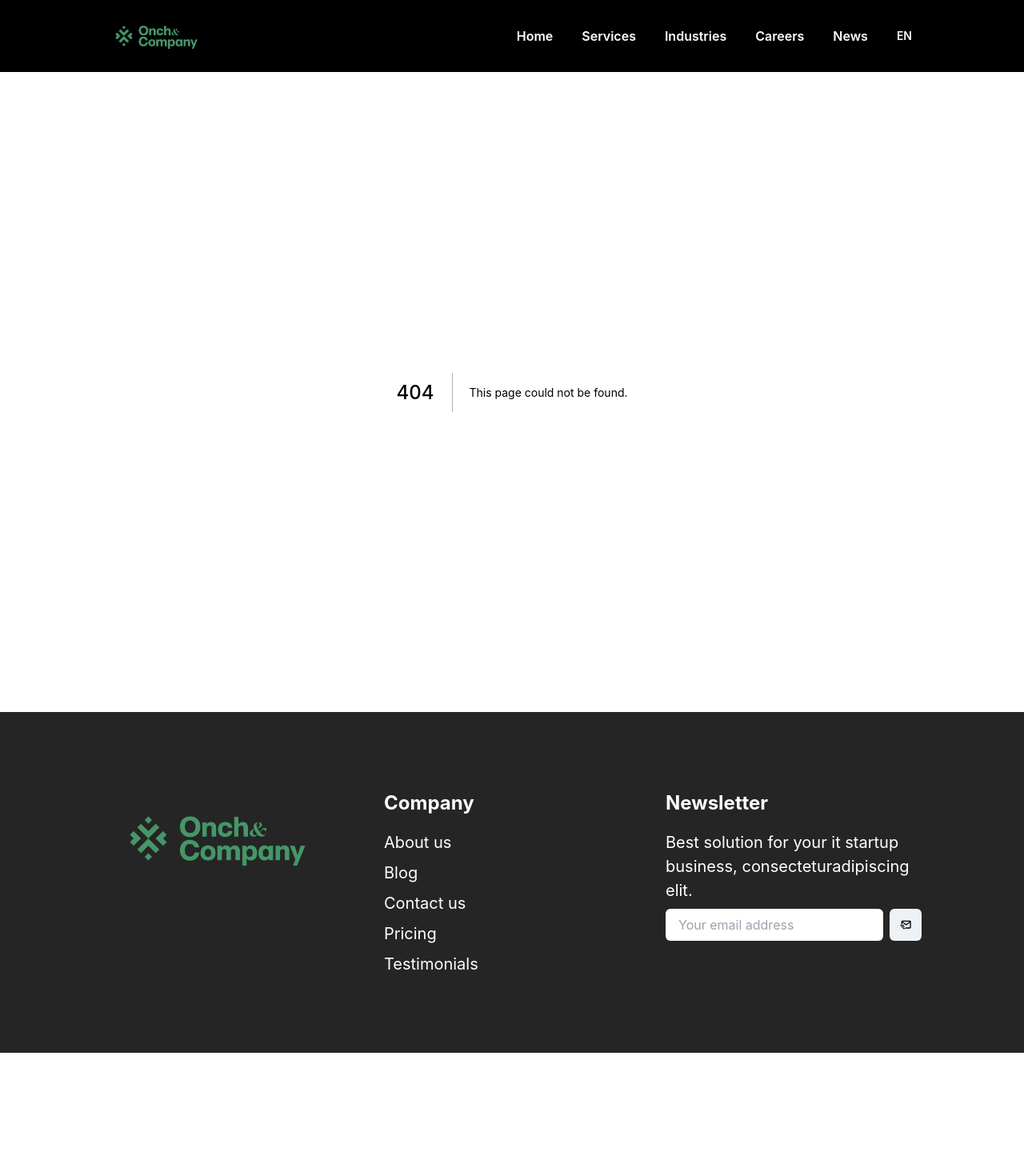
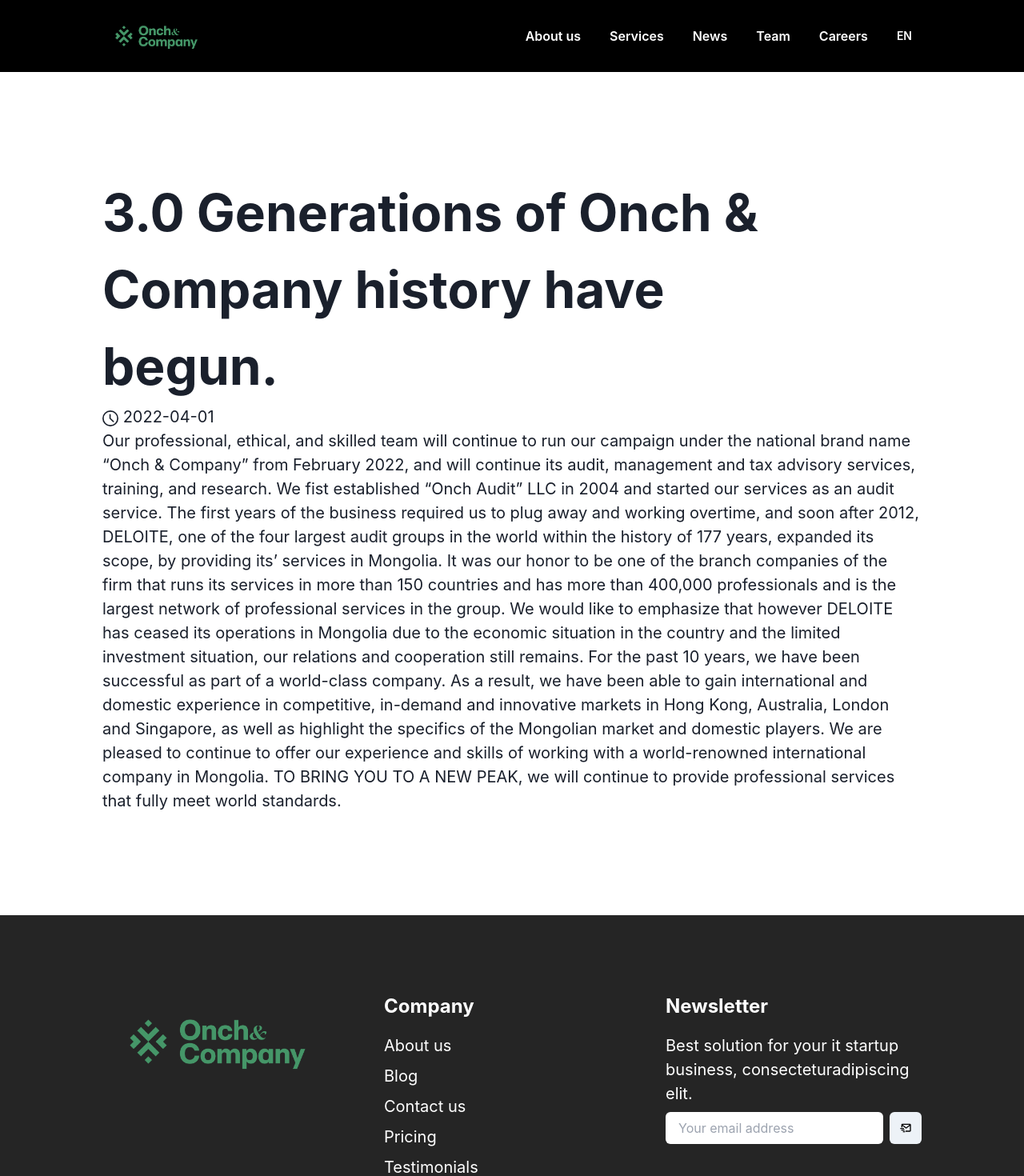
Before and after one commit to tergel-sama/onch, a Next.js app: page /news/1 in a window 1280 px wide. Before the commit this address had no page. Shown: the top 1470 px of the page at 80% size. Before the commit the page ends 1316 px from the top, so only its background shows below. Built offline with nearby package versions, Linux system fonts and the light colour scheme.

Commit message:
adding new page

```diff
--- a/components/Navbar.js
+++ b/components/Navbar.js
@@ -1,4 +1,5 @@
 import React from "react";
+import { useRouter } from "next/router";
 
 import {
   chakra,
@@ -19,6 +20,7 @@
 
 export default function Navbar() {
   const mobileNav = useDisclosure();
+  const router = useRouter();
 
   return (
     <React.Fragment>
@@ -52,11 +54,24 @@
               color="white"
               display={{ base: "none", md: "inline-flex" }}
             >
-              <Button variant="ghost">Home</Button>
-              <Button variant="ghost">Services</Button>
-              <Button variant="ghost">Industries</Button>
-              <Button variant="ghost">Careers</Button>
-              <Button variant="ghost">News</Button>
+              <Button onClick={() => router.push("/#aboutUs")} variant="ghost">
+                About us
+              </Button>
+              <Button
+                onClick={() => router.push("/#ourServices")}
+                variant="ghost"
+              >
+                Services
+              </Button>
+              <Button onClick={() => router.push("/#news")} variant="ghost">
+                News
+              </Button>
+              <Button onClick={() => router.push("/#manaTeam")} variant="ghost">
+                Team
+              </Button>
+              <Button onClick={() => router.push("/#careers")} variant="ghost">
+                Careers
+              </Button>
             </HStack>
             <Button colorScheme="brand" size="sm">
               EN
@@ -91,8 +106,12 @@
                   onClick={mobileNav.onClose}
                 />
 
-                <Button w="full" variant="ghost">
-                  Features
+                <Button
+                  onClick={() => router.push("/#aboutUs")}
+                  w="full"
+                  variant="ghost"
+                >
+                  About us
                 </Button>
                 <Button w="full" variant="ghost">
                   Pricing
--- a/pages/index.js
+++ b/pages/index.js
@@ -21,21 +21,31 @@
       {/* {t("myKey")} */}
 
       <main className="bg-white max-w-[1920px] overflow-hidden m-auto">
+        <section id="aboutUs">
           <Box p={{ md: 32, base: 6 }}>
             <AboutUs />
           </Box>
-        <Box p={{ md: 32, base: 6 }}>
+        </section>
+        <section id="ourServices">
+          <Box px={{ md: 32, base: 6 }}>
             <OurServices />
           </Box>
+        </section>
+        <section id="news">
           <Box px={{ md: 32, base: 6 }}>
             <HomeNews />
           </Box>
+        </section>
+        <section id="manaTeam">
           <Box px={{ md: 32, base: 6 }}>
             <Manateam />
           </Box>
+        </section>
+        <section id="careers">
           <Box px={{ md: 32, base: 6 }}>
             <Career />
           </Box>
+        </section>
         <Box py={{ md: 20, base: 6 }} />
       </main>
     </>
--- /dev/null
+++ b/pages/news/[id].js
@@ -0,0 +1,44 @@
+import { Box, Image, Text } from "@chakra-ui/react";
+import { TimeIcon } from "@chakra-ui/icons";
+
+export default function ItemNews() {
+  return (
+    <>
+      <Box p={{ md: 32, base: 6 }}>
+        <Text w={"920px"} fontSize={"64px"} fontWeight={"bold"}>
+          3.0 Generations of Onch & Company history have begun.
+        </Text>
+        <Text fontSize={"20px"}>
+          <TimeIcon /> 2022-04-01
+        </Text>
+        <Image />
+        <Text fontSize={"20px"}>
+          Our professional, ethical, and skilled team will continue to run our
+          campaign under the national brand name “Onch & Company” from February
+          2022, and will continue its audit, management and tax advisory
+          services, training, and research. We fist established “Onch Audit” LLC
+          in 2004 and started our services as an audit service. The first years
+          of the business required us to plug away and working overtime, and
+          soon after 2012, DELOITE, one of the four largest audit groups in the
+          world within the history of 177 years, expanded its scope, by
+          providing its’ services in Mongolia. It was our honor to be one of the
+          branch companies of the firm that runs its services in more than 150
+          countries and has more than 400,000 professionals and is the largest
+          network of professional services in the group. We would like to
+          emphasize that however DELOITE has ceased its operations in Mongolia
+          due to the economic situation in the country and the limited
+          investment situation, our relations and cooperation still remains. For
+          the past 10 years, we have been successful as part of a world-class
+          company. As a result, we have been able to gain international and
+          domestic experience in competitive, in-demand and innovative markets
+          in Hong Kong, Australia, London and Singapore, as well as highlight
+          the specifics of the Mongolian market and domestic players. We are
+          pleased to continue to offer our experience and skills of working with
+          a world-renowned international company in Mongolia. TO BRING YOU TO A
+          NEW PEAK, we will continue to provide professional services that fully
+          meet world standards.
+        </Text>
+      </Box>
+    </>
+  );
+}
--- a/styles/globals.css
+++ b/styles/globals.css
@@ -8,6 +8,7 @@
   margin: 0;
   font-family: -apple-system, BlinkMacSystemFont, Segoe UI, Roboto, Oxygen,
     Ubuntu, Cantarell, Fira Sans, Droid Sans, Helvetica Neue, sans-serif;
+  scroll-behavior: smooth;
 }
 
 a {
```
Lines whose indentation alone changed are shown as unchanged.
